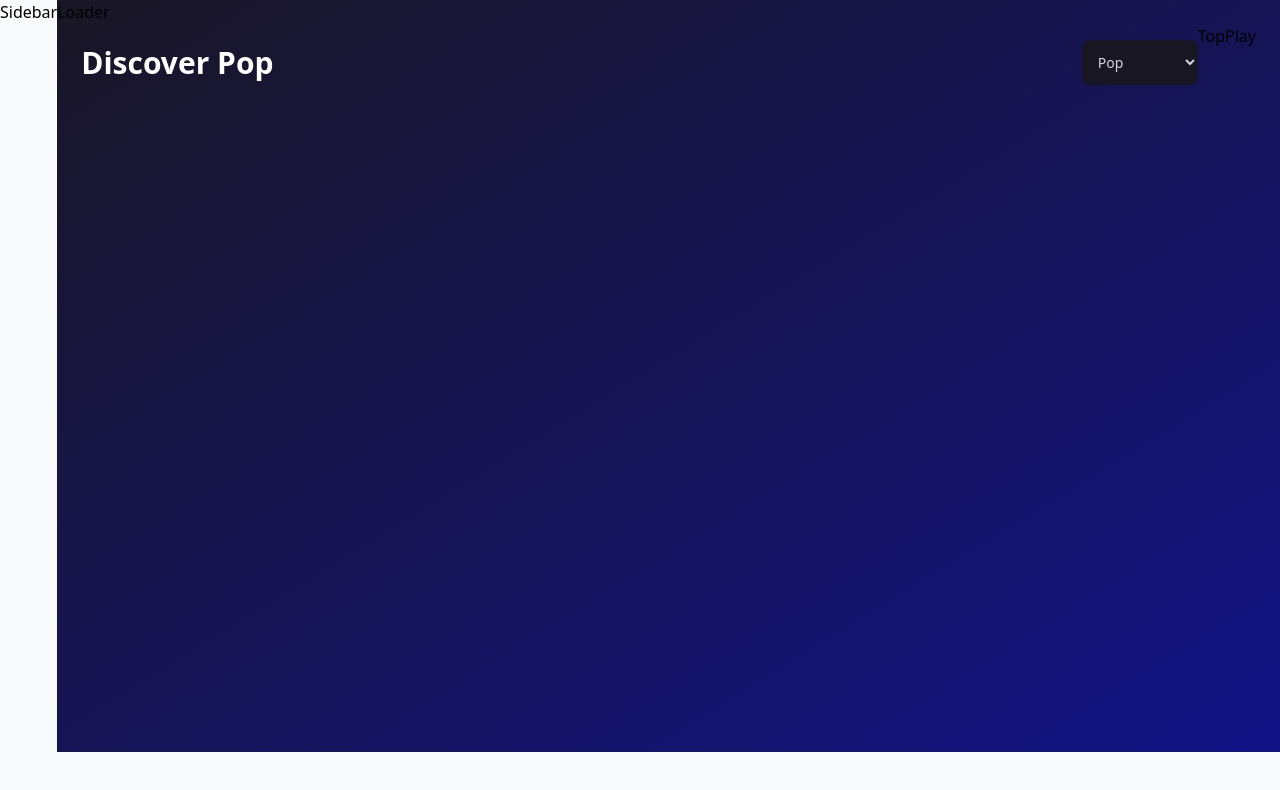
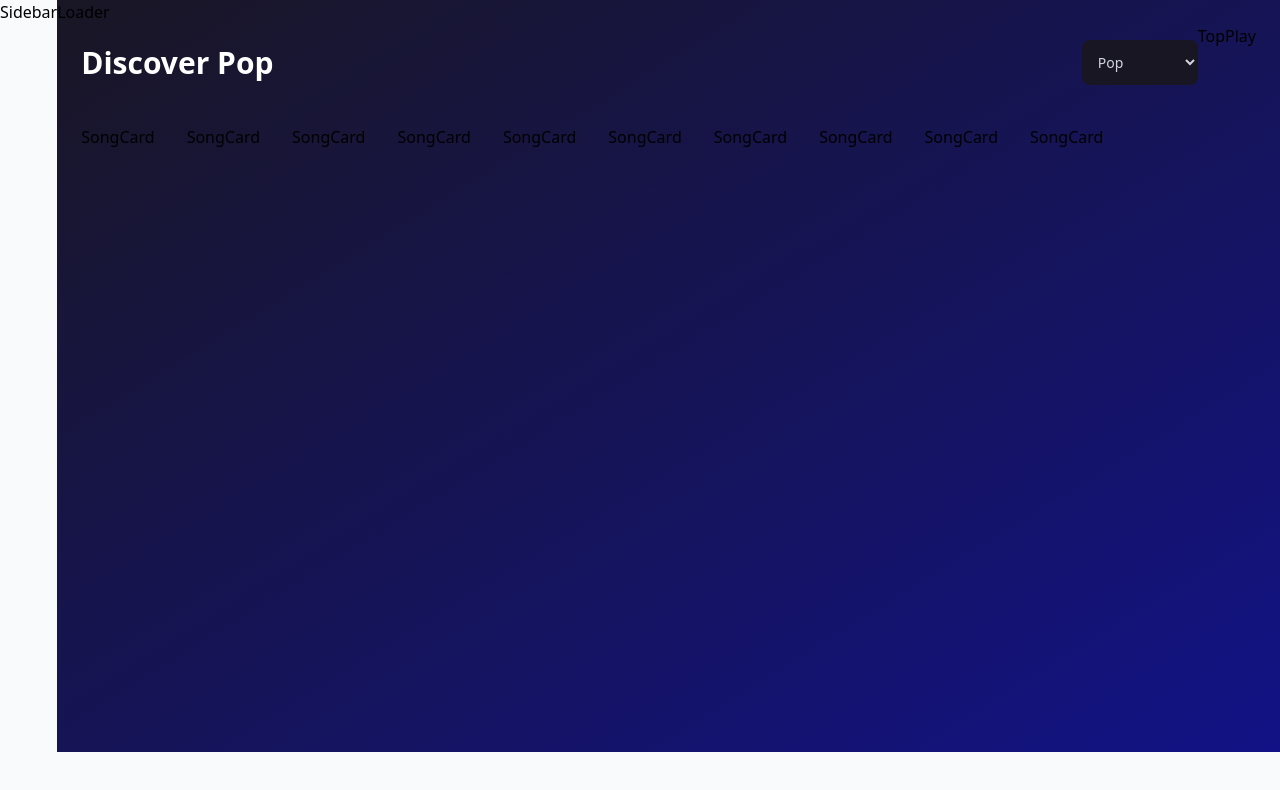
Before and after one commit to alton47/musica, a React (Vite) app: page / in a window 1280 px wide. Shown: the top 790 px of the page. Built offline with nearby package versions, Linux system fonts and the light colour scheme.

Commit message:
Basic Discover page template

```diff
--- a/src/pages/Discover.jsx
+++ b/src/pages/Discover.jsx
@@ -16,9 +16,15 @@ const Discover = () => {
           className="bg-black text-gray-300 p-3 text-sm rounded-lg outline-none sm:mt-0 mt-5"
         >
           {genres.map((genre) => (
-            <option>{genre.title}</option>
+            <option key={genre.value}>{genre.title}</option>
           ))}
         </select>
+      </div>
+
+      <div className="flex flex-wrap sm:justify-start justify-center gap-8">
+        {[1, 2, 3, 4, 5, 6, 7, 8, 9, 10].map((song, i) => (
+          <SongCard key={song.key} song={song} i={i} />
+        ))}
       </div>
     </div>
   );
```
